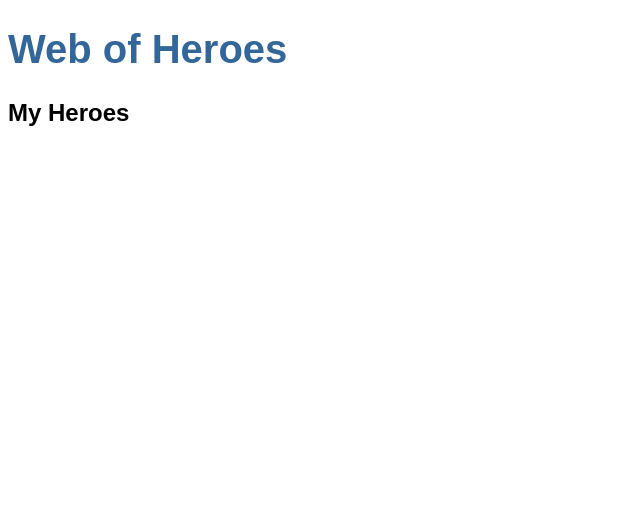
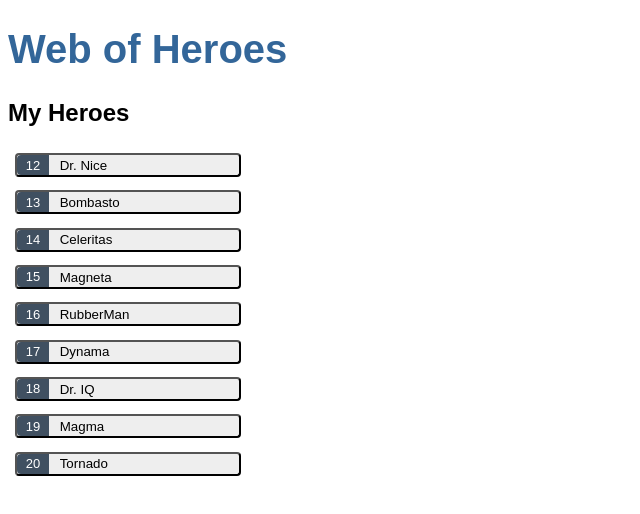
Before and after one commit to aadelop/angular-hero-17, an Angular app: page / in a window 1280 px wide. Shown: the top 514 px of the page, without its empty margins (0-640 px from the left). Built offline with nearby package versions, Linux system fonts and the light colour scheme.

Commit message:
Added selectedHero property and onSelected method to HeroComponent and added mock-heroes interface that holds the list of heroes

```diff
--- a/src/app/heroes/heroes.component.ts
+++ b/src/app/heroes/heroes.component.ts
@@ -1,22 +1,21 @@
 import { Component, OnInit} from '@angular/core';
-import {CommonModule} from '@angular/common';
+import {NgFor ,CommonModule} from '@angular/common';
 import {  Hero } from "../hero";
 import { FormsModule } from '@angular/forms';
+import {HEROES} from '../mock-heroes';
+
 
 @Component({
   selector: 'app-heroes',
   standalone: true,
   templateUrl: './heroes.component.html',
   styleUrl: './heroes.component.css',
-  imports: [CommonModule,FormsModule]
+  imports: [CommonModule,FormsModule, NgFor]
 })
 export class HeroesComponent {
-  hero: Hero = {
-    id: 1,
-    name: 'Windstorm'
-  };
-  constructor() {
+  selectedHero?: Hero;
+  onSelect(hero: Hero): void {
+    this.selectedHero = hero;
   }
-  ngOnInit (){}
-
+  heroes= HEROES;
 }
--- /dev/null
+++ b/src/app/mock-heroes.ts
@@ -0,0 +1,13 @@
+import { Hero } from './hero';
+
+export const HEROES: Hero[] = [
+  { id: 12, name: 'Dr. Nice' },
+  { id: 13, name: 'Bombasto' },
+  { id: 14, name: 'Celeritas' },
+  { id: 15, name: 'Magneta' },
+  { id: 16, name: 'RubberMan' },
+  { id: 17, name: 'Dynama' },
+  { id: 18, name: 'Dr. IQ' },
+  { id: 19, name: 'Magma' },
+  { id: 20, name: 'Tornado' }
+];
```
